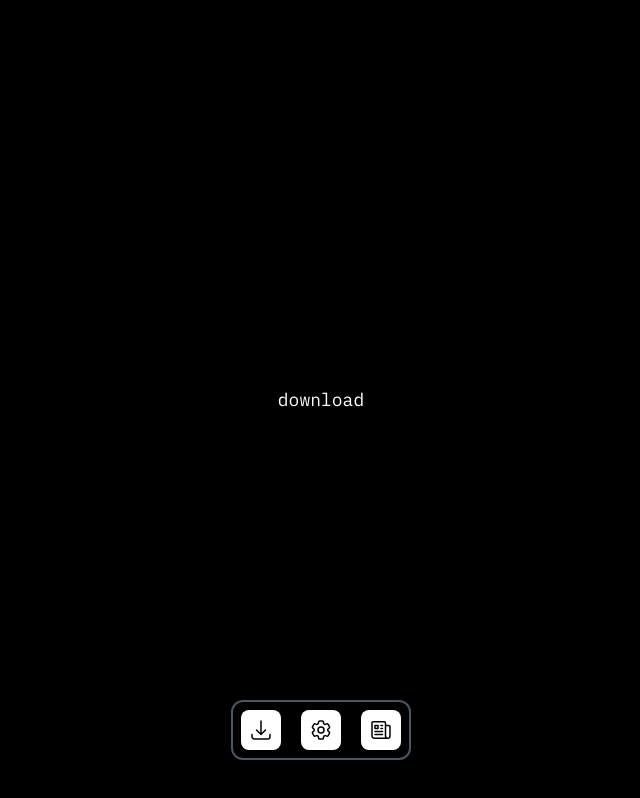
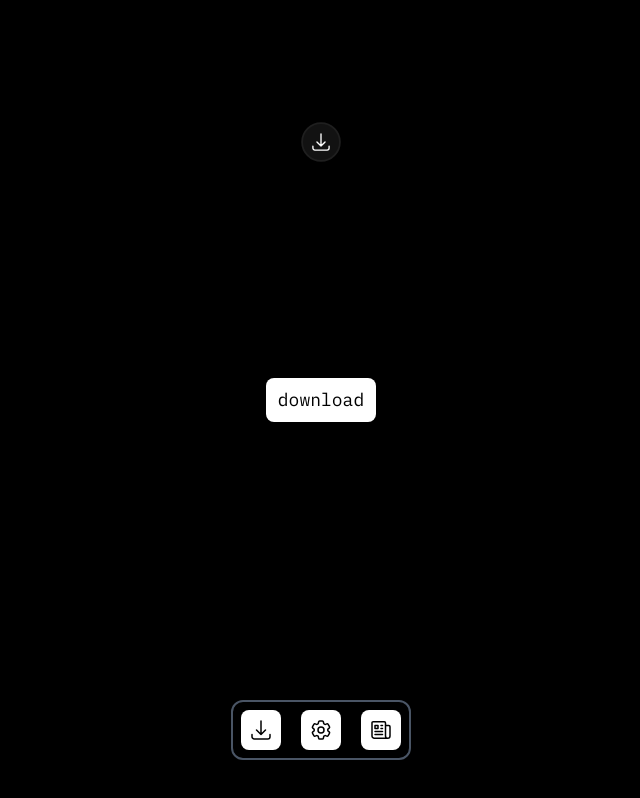
Before and after one commit to Kuredew/grips, a React (Vite) app in the folder web/: page / in a window 1280 px wide. Shown: the whole page, without its empty margins (319-959 px from the left). Built offline with nearby package versions, Linux system fonts and the light colour scheme.

Commit message:
feat: Add base for download function using notification daemon

```diff
--- a/web/src/pages/Download/index.jsx
+++ b/web/src/pages/Download/index.jsx
@@ -1,8 +1,59 @@
+import { AnimatePresence, motion } from "motion/react"
+import { useNotification } from "../../store/useNotification"
+import { types } from "../../store/useNotification"
+import { runDownloadTask } from "./services/download"
+import { useState } from "react"
+import DownloadIcon from "../../components/icons/DownloadIcon"
+import Modal from "../../components/Modal"
+import Notification from "../../components/Notification"
+
 export default function DownloadPage() {
+  const { addNotif, updateNotifFromId } = useNotification()
+  const [activeModal, setActiveModal] = useState(null)
+
+  const createNewBatch = () => {
+    const notifId = addNotif("waiting", "getting ready...", types.PROGRESS, false)
+
+    runDownloadTask((newProgress) => {
+      updateNotifFromId(notifId, { progress: newProgress })
+      console.log(`Updated ${notifId}`)
+    })
+
+    console.log("Batch created...")
+  }
+
   return (
     <>
+    <motion.div
+      onClick={() => setActiveModal("notification")}
+      initial={{backgroundColor: "#121212"}}
+      whileHover={{backgroundColor: "#292929", scale: 1.1}}
+      whileTap={{scale: 0.95}}
+      id="notifIcon"
+      className="absolute top-0 mt-30 p-2 border-2 border-[#1f1f1f] rounded-full scale-90 cursor-pointer"
+    >
+      <DownloadIcon />
+    </motion.div>
+
+    <AnimatePresence>
+    {activeModal == "notification" && (
+            <motion.div
+              key={"Notification"}
+              initial={{opacity: 0, scaleY: 0.95}}
+              animate={{opacity: 1, scaleY: 1}}
+              exit={{opacity: 0, scaleY: 0.95}}
+              className="absolute top-[50%] left-[50%] translate-y-[-50%] translate-x-[-50%] xl:translate-x-[50%] p-5"
+            >
+
+              <Modal title={"Notification"} close={() => setActiveModal(null)}>
+                <Notification autoHide={false} />
+              </Modal>
+            </motion.div>
+    )}
+    </AnimatePresence>
+
     <div>
-      <p className="text-lg">download</p>
+      <motion.button onClick={createNewBatch} whileTap={{scale: 0.95}} className="text-lg bg-white rounded-lg text-black px-3 py-2 cursor-pointer">download</motion.button>
     </div>
     </>
   )
--- /dev/null
+++ b/web/src/pages/Download/services/download.js
@@ -0,0 +1,19 @@
+export const runDownloadTask = async (updateProgress) => {
+
+  const delay = (ms) => new Promise(resolve => setTimeout(resolve, ms));
+
+  let i = 0
+  const startDelayedLoop = async () => {
+
+    while (i < 100) {
+      i += 10
+      updateProgress(i)
+
+      // Wait for 1 second before the next iteration
+      await delay(1000);
+    }
+  };
+
+  await startDelayedLoop()
+
+}
```
